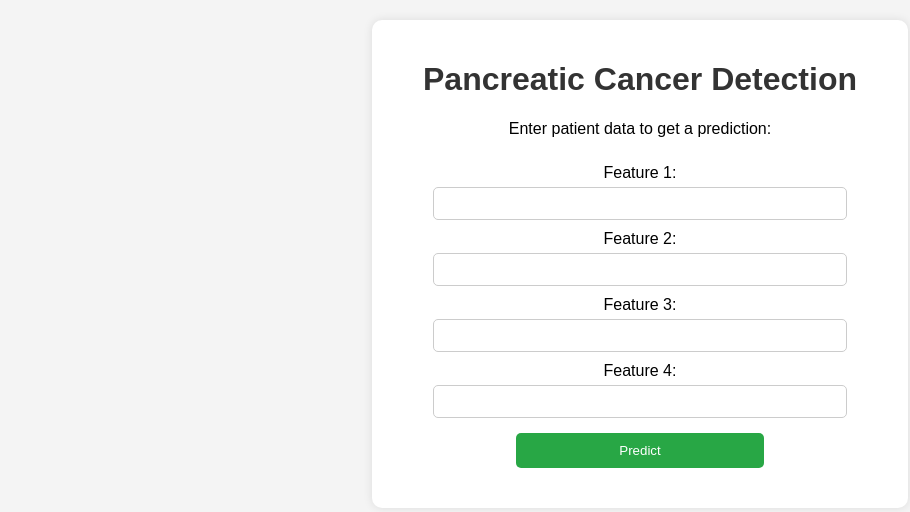
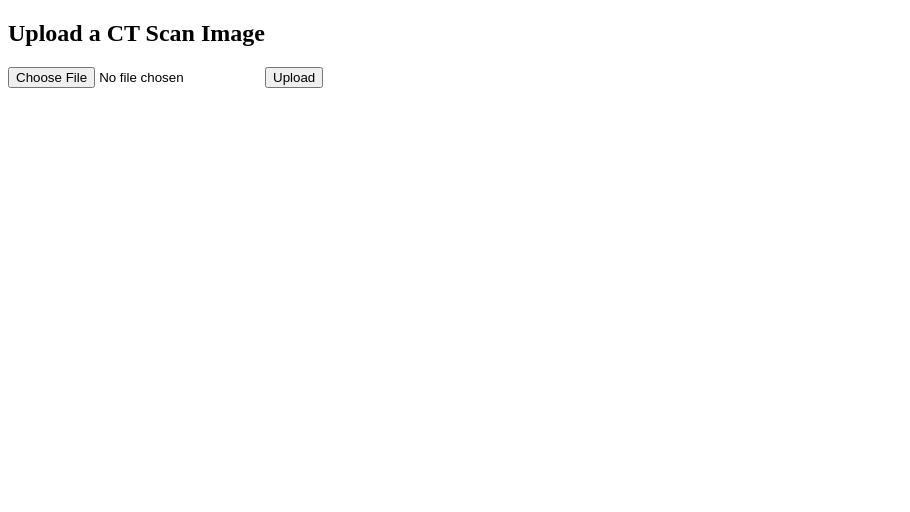
Before and after one commit to Tanyboy3333/pancreatic-cancer-detection, a Flask app: page / in a window 1280 px wide. Shown: the top 512 px of the page, without its empty margins (0-910 px from the left). Run offline with Flask 3, Linux system fonts and the light colour scheme.

Commit message:
Update index.html

```diff
--- a/templates/index.html
+++ b/templates/index.html
@@ -3,33 +3,13 @@
 <head>
     <meta charset="UTF-8">
     <meta name="viewport" content="width=device-width, initial-scale=1.0">
-    <title>Pancreatic Cancer Detection</title>
-    <link rel="stylesheet" href="{{ url_for('static', filename='css/styles.css') }}">
+    <title>Cancer Detection</title>
 </head>
 <body>
-    <div class="container">
-        <h1>Pancreatic Cancer Detection</h1>
-        <p>Enter patient data to get a prediction:</p>
-
-        <form id="prediction-form">
-            <label for="feature1">Feature 1:</label>
-            <input type="number" id="feature1" name="feature1" required>
-
-            <label for="feature2">Feature 2:</label>
-            <input type="number" id="feature2" name="feature2" required>
-
-            <label for="feature3">Feature 3:</label>
-            <input type="number" id="feature3" name="feature3" required>
-
-            <label for="feature4">Feature 4:</label>
-            <input type="number" id="feature4" name="feature4" required>
-
-            <button type="submit">Predict</button>
-        </form>
-
-        <div id="result"></div>
-    </div>
-
-    <script src="{{ url_for('static', filename='js/script.js') }}"></script>
+    <h2>Upload a CT Scan Image</h2>
+    <form action="/" method="post" enctype="multipart/form-data">
+        <input type="file" name="file" required>
+        <button type="submit">Upload</button>
+    </form>
 </body>
 </html>
```
